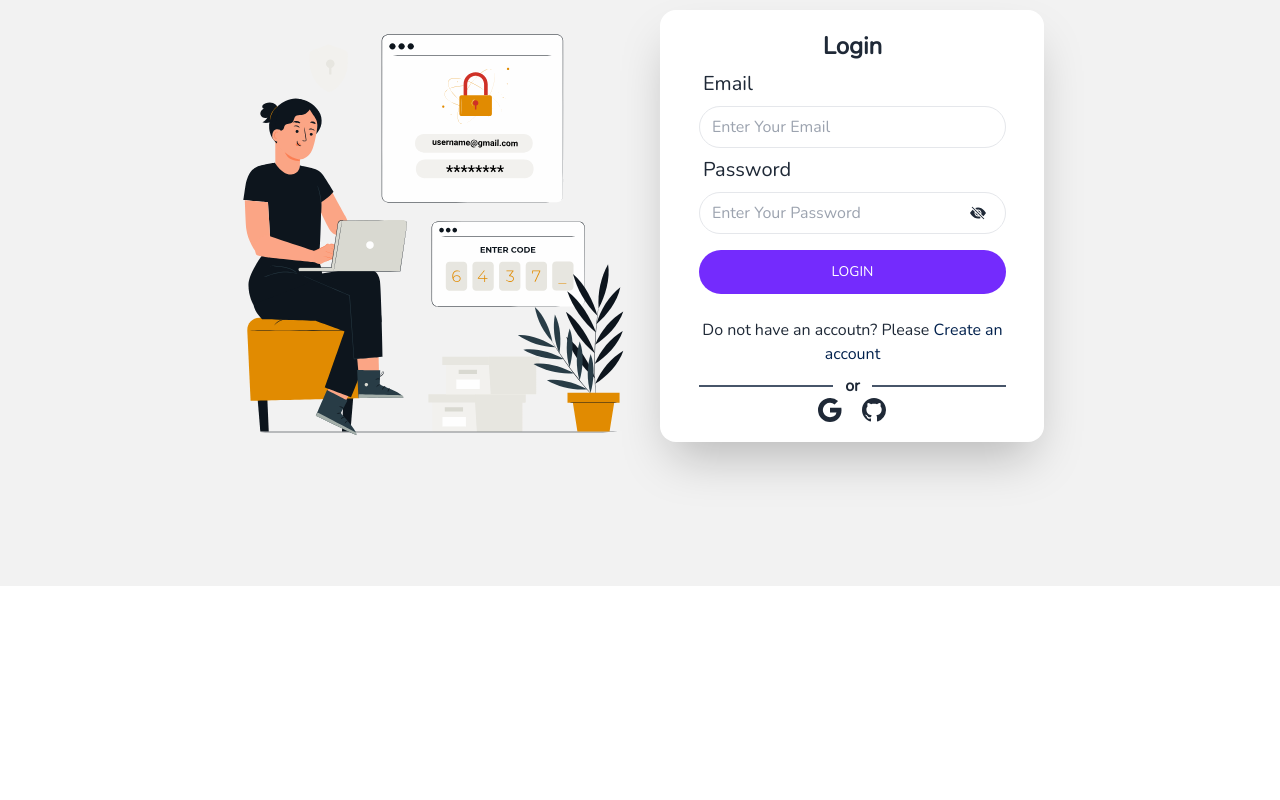
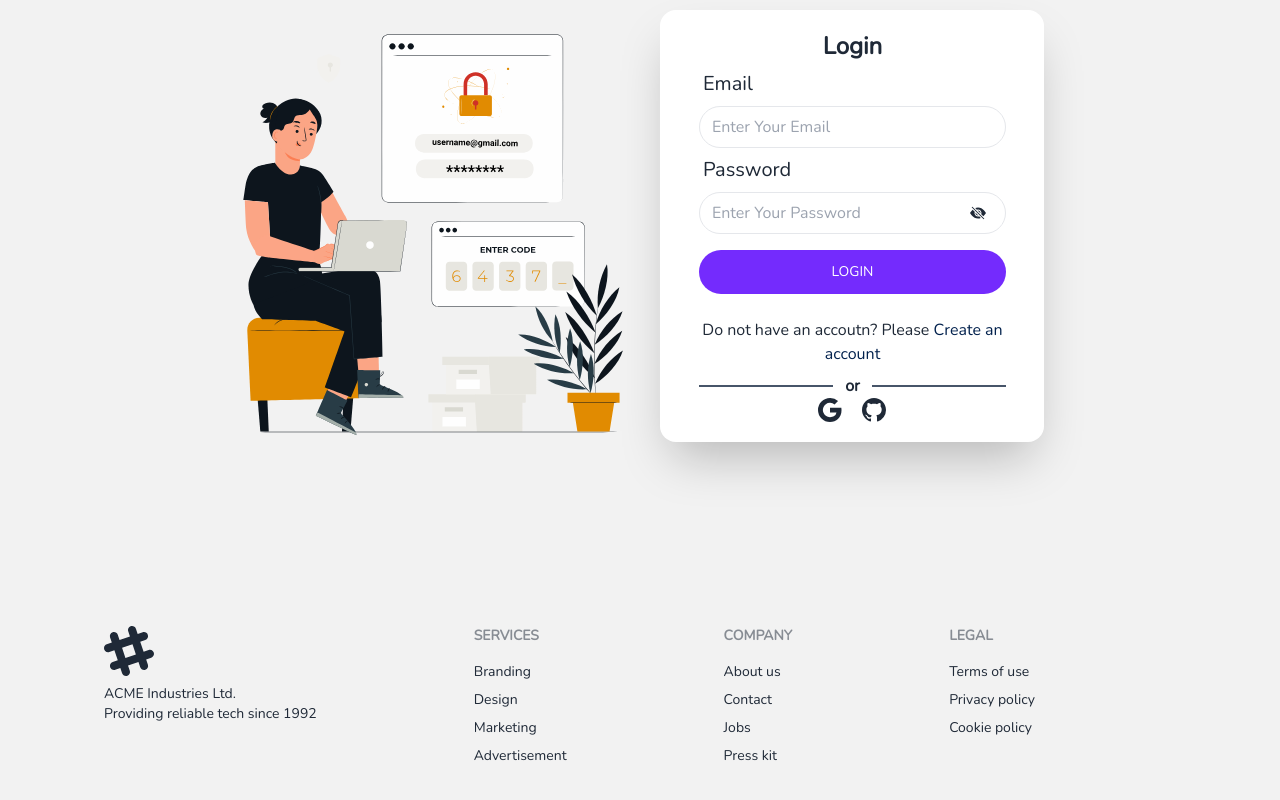
Before and after one commit to rakibislam2233/LegosToy-Client-Side, a React (Vite) app: page /login in a window 1280 px wide. Shown: the part 214-1014 px from the top of the page. Before the commit the page ends 800 px from the top, so only its background shows below. Built offline with nearby package versions, Linux system fonts and the light colour scheme; no server answers; a web font is replaced by a local one.

Commit message:
footer section add

```diff
--- a/package.json
+++ b/package.json
@@ -18,6 +18,7 @@
     "localforage": "^1.10.0",
     "lottie-react": "^2.4.0",
     "match-sorter": "^6.3.1",
+    "pure-react-carousel": "^1.30.1",
     "react": "^18.2.0",
     "react-dom": "^18.2.0",
     "react-hook-form": "^7.43.9",
--- /dev/null
+++ b/src/Pages/Home/AllToys/AllToyDetails.jsx
@@ -0,0 +1,30 @@
+import React from "react";
+import { Link } from "react-router-dom";
+
+const AllToyDetails = ({ singletoy }) => {
+  const { _id, toyName, seller, quantity, price, image, category } = singletoy;
+  return (
+    // <div className="card w-ful h-[450px] bg-base-100 shadow-xl">
+    //   <figure>
+    //     <img
+    //       src={image}
+    //     />
+    //   </figure>
+    //   <div className="card-body">
+    //     <h2 className="text-2xl font-semibold">{toyName}</h2>
+    //     <p className="font-semibold">Seller: {seller}</p>
+    //     <p className="font-semibold">Sub-category: {category}</p>
+    //     <p className="font-semibold">Price: ${price}</p>
+    //     <p className="font-semibold">Available Quantity: {quantity}</p>
+    //     <div className="card-actions">
+    //       <Link className="w-full" to={`/singleToy/${_id}`}><button className="w-full py-2 px-5 rounded-full text-white font-semibold bg-[#024E92] border-none ">View Details</button></Link>
+    //     </div>
+    //   </div>
+    // </div>
+    <>
+
+    </>
+  );
+};
+
+export default AllToyDetails;
--- a/src/Pages/Home/MyToys/UpdateToyModal.jsx
+++ b/src/Pages/Home/MyToys/UpdateToyModal.jsx
@@ -54,6 +54,7 @@
                       required
                       placeholder="Enter Toy Name"
                       defaultValue={toyName}
+                      value={toyName}
                     />
                   </div>
                   <div className="form-control w-full">
@@ -66,7 +67,9 @@
                       required
                       placeholder="Enter Seller Name"
                       defaultValue={user?.displayName}
+                      value={user?.displayName}
                       type="text"
+
                     />
                   </div>
                 </div>
--- a/src/Pages/Home/Shope/Shope.jsx
+++ b/src/Pages/Home/Shope/Shope.jsx
@@ -71,13 +71,13 @@
                 <h2 className="text-5xl font-semibold">No Data Availble</h2>
               </div>
             ) : (
-              <div className="w-full grid md:grid-cols-2 p-5 gap-5 my-4">
+              <div  className="w-full grid md:grid-cols-2 p-5 gap-5">
                 {datas?.map((data) => (
                   <>
-                    <div className="w-full h-full bg-base-100  border flex justify-between rounded-2xl">
+                    <div data-aos="zoom-in" className="w-full h-full bg-base-100  border flex justify-between rounded-2xl">
                       <div className="md:w-1/2 ">
                         <img
-                          className="w-full rounded-2xl  h-full cursor-pointer"
+                          className="w-full rounded-2xl  h-72 cursor-pointer"
                           src={data.image}
                           alt="Shoes"
                         />
@@ -116,13 +116,13 @@
                 <h2 className="text-5xl font-semibold">No Data Availble</h2>
               </div>
             ) : (
-              <div className="w-full grid md:grid-cols-2 p-5 gap-5 my-4">
+              <div className="w-full grid md:grid-cols-2 p-5 gap-5">
                 {datas?.map((data) => (
                   <>
-                    <div className="w-full h-full bg-base-100  border flex justify-between rounded-2xl">
+                    <div data-aos="zoom-in" className="w-full h-full bg-base-100  border flex justify-between rounded-2xl">
                       <div className="md:w-1/2 ">
                         <img
-                          className="w-full rounded-2xl  h-full cursor-pointer"
+                          className="w-full rounded-2xl  h-72 cursor-pointer"
                           src={data.image}
                           alt="Shoes"
                         />
@@ -161,13 +161,13 @@
                 <h2 className="text-5xl font-semibold">No Data Availble</h2>
               </div>
             ) : (
-              <div className="w-full grid md:grid-cols-2 p-5 gap-5 my-4">
+              <div className="w-full grid md:grid-cols-2 p-5 gap-5">
                 {datas?.map((data) => (
                   <>
-                    <div data-aos="zoom-out" className="w-full h-full bg-base-100  border flex justify-between rounded-2xl">
+                    <div data-aos="zoom-in" className="w-full h-full bg-base-100  border md:flex justify-between rounded-2xl">
                       <div className="md:w-1/2 ">
                         <img
-                          className="w-full rounded-2xl  h-full cursor-pointer"
+                          className="w-full rounded-2xl  h-72 cursor-pointer"
                           src={data.image}
                           alt="Shoes"
                         />
--- a/src/Pages/Home/SingleToy/SingleToy.jsx
+++ b/src/Pages/Home/SingleToy/SingleToy.jsx
@@ -22,13 +22,14 @@
           data-aos="zoom-in"
           className="card w-ful h-full bg-base-100 shadow-xl my-4"
         >
-          <figure>
-            <img className="w-full h-96" src={image} alt="Shoes" />
-          </figure>
+          <div className="w-full md:flex justify-between gap-5 p-2">
+          <div className="md:w-1/2">
+            <img className="w-full h-96 rounded-2xl" src={image} alt="Shoes" />
+          </div>
           <div
             data-aos="fade-up"
             data-aos-duration="3000"
-            className="card-body"
+            className="md:w-1/2"
           >
             <h2 className="text-2xl font-semibold uppercase">{toyName}</h2>
             <p>Seller name: {seller}</p>
@@ -40,8 +41,11 @@
               <Rating style={{ maxWidth: 100 }} readOnly value={rating} />
             </p>
             <p>Available Quantity: {quantity}</p>
-            <p className="">Description: {description}</p>
+            <p className="pb-2">Description: {description}</p>
+            <button className="py-3 px-8 bg-[#024E92] rounded-full text-white font-semibold">Add To Cart</button>
           </div>
+          </div>
+
         </div>
       </div>
     </div>
--- a/src/Pages/Shared/Footer/Footer.jsx
+++ b/src/Pages/Shared/Footer/Footer.jsx
@@ -2,9 +2,34 @@
 
 const Footer = () => {
     return (
-        <div>
-
-        </div>
+    <footer className="bg-base-200 ">
+ <div className="w-full max-w-6xl mx-auto footer p-10 bg-base-200 text-base-content">
+ <div>
+    <svg width="50" height="50" viewBox="0 0 24 24" xmlns="http://www.w3.org/2000/svg" fillRule="evenodd" clipRule="evenodd" className="fill-current"><path d="M22.672 15.226l-2.432.811.841 2.515c.33 1.019-.209 2.127-1.23 2.456-1.15.325-2.148-.321-2.463-1.226l-.84-2.518-5.013 1.677.84 2.517c.391 1.203-.434 2.542-1.831 2.542-.88 0-1.601-.564-1.86-1.314l-.842-2.516-2.431.809c-1.135.328-2.145-.317-2.463-1.229-.329-1.018.211-2.127 1.231-2.456l2.432-.809-1.621-4.823-2.432.808c-1.355.384-2.558-.59-2.558-1.839 0-.817.509-1.582 1.327-1.846l2.433-.809-.842-2.515c-.33-1.02.211-2.129 1.232-2.458 1.02-.329 2.13.209 2.461 1.229l.842 2.515 5.011-1.677-.839-2.517c-.403-1.238.484-2.553 1.843-2.553.819 0 1.585.509 1.85 1.326l.841 2.517 2.431-.81c1.02-.33 2.131.211 2.461 1.229.332 1.018-.21 2.126-1.23 2.456l-2.433.809 1.622 4.823 2.433-.809c1.242-.401 2.557.484 2.557 1.838 0 .819-.51 1.583-1.328 1.847m-8.992-6.428l-5.01 1.675 1.619 4.828 5.011-1.674-1.62-4.829z"></path></svg>
+    <p>ACME Industries Ltd.<br/>Providing reliable tech since 1992</p>
+  </div>
+  <div>
+    <span className="footer-title">Services</span>
+    <a className="link link-hover">Branding</a>
+    <a className="link link-hover">Design</a>
+    <a className="link link-hover">Marketing</a>
+    <a className="link link-hover">Advertisement</a>
+  </div>
+  <div>
+    <span className="footer-title">Company</span>
+    <a className="link link-hover">About us</a>
+    <a className="link link-hover">Contact</a>
+    <a className="link link-hover">Jobs</a>
+    <a className="link link-hover">Press kit</a>
+  </div>
+  <div>
+    <span className="footer-title">Legal</span>
+    <a className="link link-hover">Terms of use</a>
+    <a className="link link-hover">Privacy policy</a>
+    <a className="link link-hover">Cookie policy</a>
+  </div>
+ </div>
+</footer>
     );
 };
 
```
Also changed, not shown: 1 other file (tests, documents, lock files or other folders).
